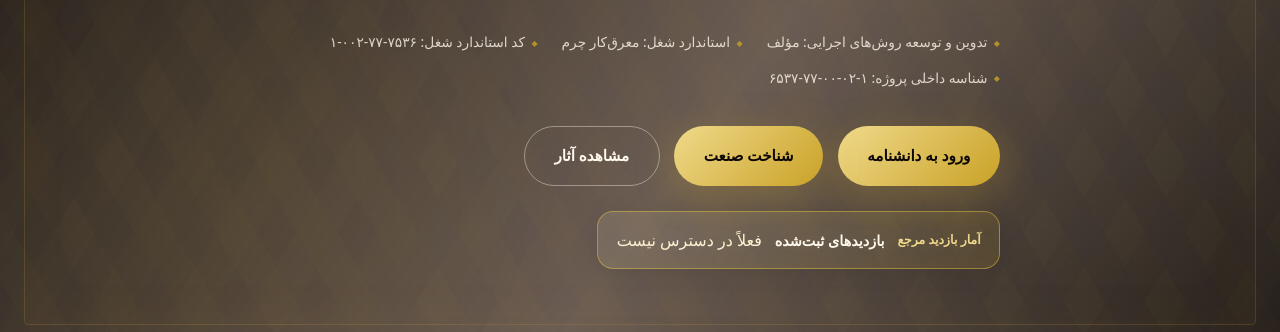
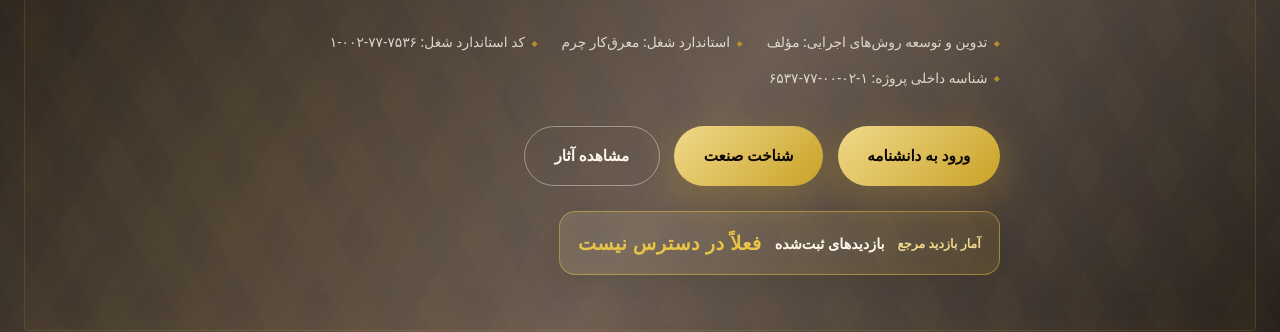
Before and after one commit to deepdesigntechnology-design/novin-leather-marquetry, a plain HTML site: page index.html in a window 1280 px wide. Shown: the part 479-811 px from the top of the page. Drawn offline with Linux system fonts and the light colour scheme; a web font is replaced by a local one.

Commit message:
تکمیل استایل عدد شمارنده بازدید

```diff
--- a/css/style.css
+++ b/css/style.css
@@ -433,7 +433,7 @@ p,li{line-height:2}
 }
 .visitor-counter-label{font-size:.78rem;color:var(--gold-soft);font-weight:600}
 .visitor-counter strong{font-size:.9rem;color:#fff9ed}
-.visitor-counter .counterapi{display:inline-flex;align-items:center;min-height:28px;color:var(--gold-bright);font-size:1.2rem;font-weight:900;direction:ltr}
+.visitor-counter-count{display:inline-flex;align-items:center;min-height:28px;color:var(--gold-bright);font-size:1.2rem;font-weight:900;direction:ltr;letter-spacing:.03em}
 @media(max-width:1100px) and (min-width:901px){
   .site-header .container{align-items:flex-start;flex-direction:column;gap:.55rem}
   .main-nav{width:100%;flex-wrap:wrap}
```
